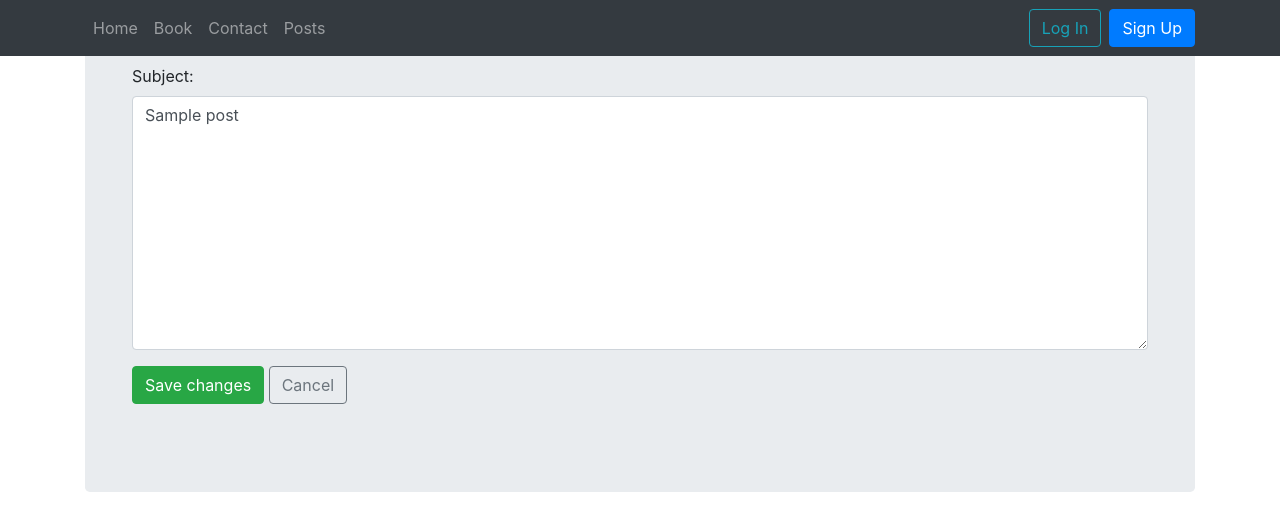
After one commit to Ajayjyothish/Django-social, a Django app: page /post/edit/1 in a window 1280 px wide. The commit adds this page. Shown: the top 531 px of the page. Run offline with Django 3.2, Linux system fonts and the light colour scheme; tables that the repository leaves empty hold one stand-in row (values such as "Sample post"); some libraries are stand-ins or nearby versions.

Commit message:
updating post funcionality added

```diff
--- a/django_test/books/views.py
+++ b/django_test/books/views.py
@@ -1,28 +1,32 @@
-from django.shortcuts import render,get_object_or_404, redirect
-from .form import BookForm , BookRawForm , PostForm
-from .models import Book , Post
+from django.shortcuts import render, get_object_or_404, redirect
+from .form import BookForm, BookRawForm, PostForm
+from .models import Book, Post
 from django.contrib.auth.decorators import login_required
+from django.views.generic import UpdateView
+
 
 # Create your views here.
 
 @login_required
-def book_view(request,book_no,*args, **kwargs):
-    obj = get_object_or_404(Book, pk=book_no)
-    context = {
-        'title' : obj.title,
-        'description' : obj.description
-    }
+def book_view(request, book_no, *args, **kwargs):
+	obj = get_object_or_404(Book, pk=book_no)
+	context = {
+		'title': obj.title,
+		'description': obj.description
+	}
 
-    return render(request,"products/details.html" ,context)
+	return render(request, "products/details.html", context)
+
+
 @login_required
 def all_book_view(request, *args, **kwargs):
-    queryset = Book.objects.all()
-    context = {
-        'object_list' :queryset,
+	queryset = Book.objects.all()
+	context = {
+		'object_list': queryset,
 
-     }
+	}
 
-    return render(request, "products/all-details.html",context)
+	return render(request, "products/all-details.html", context)
 
 
 # def form_view(request,*args, **kwargs):
@@ -37,65 +41,68 @@ def all_book_view(request, *args, **kwargs):
 
 @login_required
 def raw_form_view(request):
-    form = BookForm()
-    if request.method == "POST":
-        form = BookForm(request.POST)
-        if form.is_valid():
-            topic = form.save(commit=False)
-            topic.save()
+	form = BookForm()
+	if request.method == "POST":
+		form = BookForm(request.POST)
+		if form.is_valid():
+			topic = form.save(commit=False)
+			topic.save()
 
-            data = form.cleaned_data.get('title')
-            form=BookForm()
-            return render(request,"thanks.html",{
-                'form': form,
-                'title' : data
-                })
+			data = form.cleaned_data.get('title')
+			form = BookForm()
+			return render(request, "thanks.html", {
+				'form': form,
+				'title': data
+			})
+
+	obj = {
+		'form': form
+	}
+
+	return render(request, "books-form.html", obj)
 
 
+@login_required
+def thank_view(request):
+	return render(request, 'thanks.html', {})
 
 
+def posts_view(request, *args, **kwargs):
+	queryset = Post.objects.all()
+	context = {
+		'object_list': queryset,
+
+	}
+
+	return render(request, "posts.html", context)
+
+@login_required
+def post_form_view(request):
+	if request.method == "POST":
+		form = PostForm(request.POST)
+		if form.is_valid():
+			topic = form.save(commit=False)
+			topic.save()
+			data = form.cleaned_data.get('subject')
+			form = PostForm()
+			return redirect('posts')
+	else:
+
+		form = PostForm()
+
+	return render(request, "posts_form.html", {
+		'form': form,
+
+	})
 
 
+class PostUpdateView(UpdateView):
+	model = Post
+	fields = ('subject',)
+	template_name = 'post_edit.html'
+	pk_url_kwarg = 'post_pk'
+	context_object_name = 'post'
 
-    obj = {
-       'form' : form
-    }
-
-
-
-
-
-    return render(request, "books-form.html", obj)
-@login_required
-def thank_view(request):
-    return render(request,'thanks.html', {})
-
-
-def posts_view(request,*args, **kwargs):
-    queryset = Post.objects.all()
-    context = {
-        'object_list' :queryset,
-
-     }
-
-    return render(request, "posts.html",context)
-
-def post_form_view(request):
-
-    if request.method == "POST":
-        form = PostForm(request.POST)
-        if form.is_valid():
-
-            topic = form.save(commit=False)
-            topic.save()
-            data = form.cleaned_data.get('subject')
-            form=PostForm()
-            return redirect('posts')
-    else:
-        queryset = Post.objects.all()
-        form=PostForm()
-
-    return render(request, "posts_form.html", {
-        'form' : form,
-        'object_list' : queryset
-    })
+	def form_valid(self, form):
+		form.save()
+		return redirect('posts')
--- a/django_test/django_test/urls.py
+++ b/django_test/django_test/urls.py
@@ -18,8 +18,9 @@ from django.urls import path, include
 from django.conf.urls import url
 from django.contrib.auth import views
 from pages.views import home_view, contact_view
-from books.views import book_view , posts_view , post_form_view
+from books.views import book_view , posts_view , post_form_view , PostUpdateView
 from accounts.views import accounts_view
+from books import views as vs
 
 urlpatterns = [
 	path('', home_view, name='home'),
@@ -48,6 +49,7 @@ urlpatterns = [
 url(r'^settings/password/done/$', views.PasswordChangeDoneView.as_view(template_name='password_change_done.html'),
     name='password_change_done'),
 path("posts/",posts_view,name="posts"),
-path('posts/add',post_form_view,name='post-form')
+path('posts/add',post_form_view,name='post_form'),
+path('post/edit/<int:post_pk>', PostUpdateView.as_view(),name='post_edit')
 
 ]
--- a/django_test/templates/base_post.html
+++ b/django_test/templates/base_post.html
@@ -1,5 +1,3 @@
-
-
 {% for post in object_list %}
 <div class="card mb-2">
     <div class="card-body p-3">
@@ -17,7 +15,7 @@
 
 
                 <div class="mt-3">
-                <a href="#" class="btn btn-primary btn-sm" role="button">Edit</a>
+                    <a href="{% url 'post_edit' post.id %}" class="btn btn-primary btn-sm" role="button">Edit</a>
                 </div>
 
             </div>
--- /dev/null
+++ b/django_test/templates/post_edit.html
@@ -0,0 +1,10 @@
+{% extends 'base.html' %}
+
+{% block content %}
+  <form method="post" class="mb-4" novalidate>
+    {% csrf_token %}
+    {% include 'includes/form.html' %}
+    <button type="submit" class="btn btn-success">Save changes</button>
+    <a href="{% url 'posts' %}" class="btn btn-outline-secondary" role="button">Cancel</a>
+  </form>
+{% endblock %}
--- a/django_test/templates/posts.html
+++ b/django_test/templates/posts.html
@@ -8,7 +8,7 @@
 
 {% block content %}
 <div class="mb-4">
-    <a href="{% url 'post-form' %}" class="btn btn-primary" role="button">Add Posts</a>
+     <a href="{% url 'post_form' %}" class="btn btn-primary" role="button">Add Posts</a>
   </div>
 {% include 'base_post.html' %}
 
```
Lines whose indentation alone changed are shown as unchanged.
